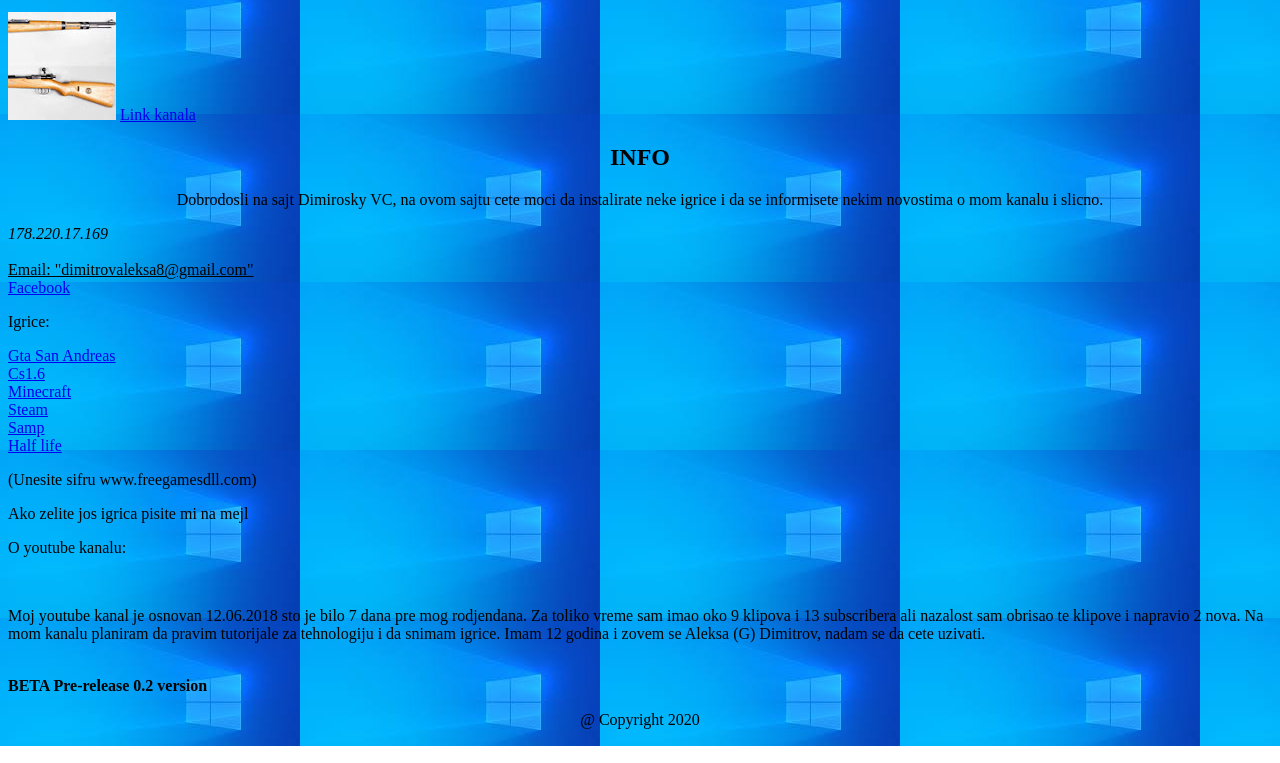
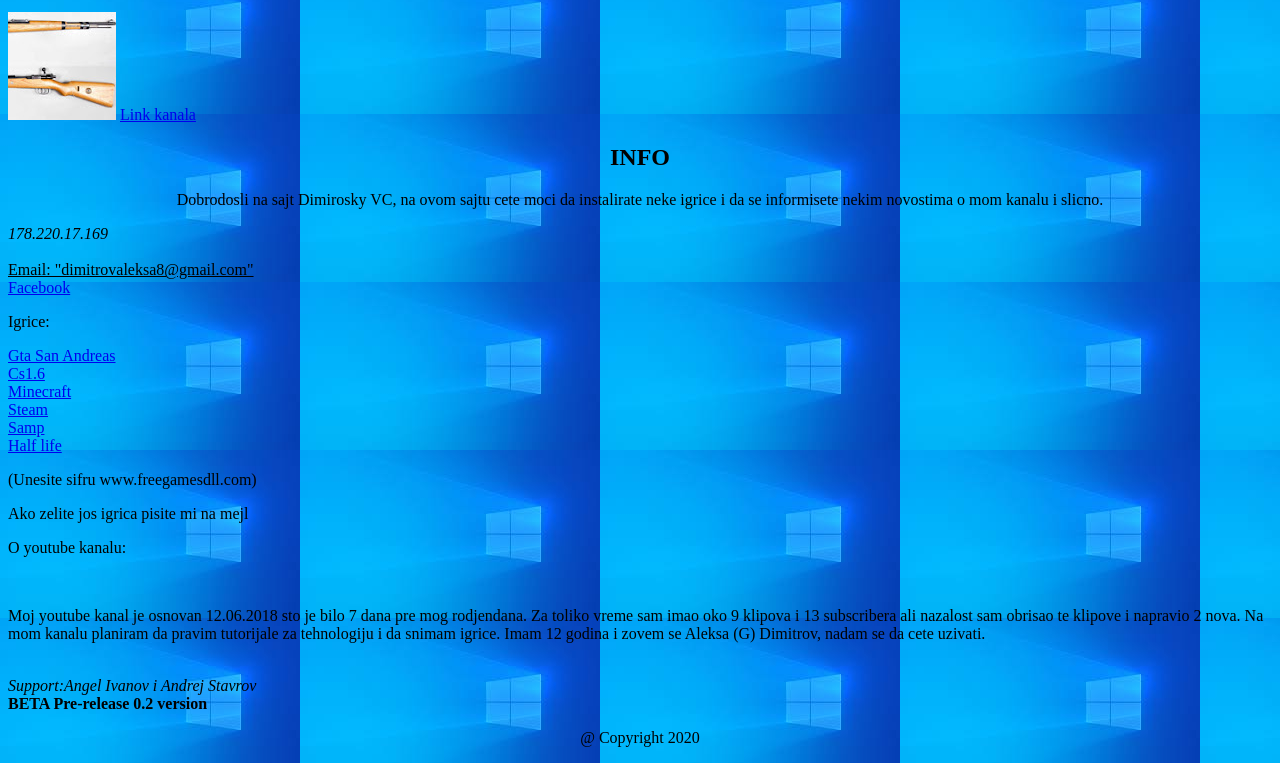
Before and after one commit to Akisfa/Dimirosky-VC, a plain HTML site: page index.html in a window 1280 px wide. Shown: the part 54-817 px from the top of the page. Drawn offline with Linux system fonts and the light colour scheme.

Commit message:
Add files via upload

```diff
--- a/index.html
+++ b/index.html
@@ -21,6 +21,7 @@
 <p>Ako zelite jos igrica pisite mi na mejl</p>
 <p>O youtube kanalu:</p> </br>
 <p>Moj youtube kanal je osnovan 12.06.2018 sto je bilo 7 dana pre mog rodjendana. Za toliko vreme sam imao oko 9 klipova i 13 subscribera ali nazalost sam obrisao te klipove i napravio 2 nova. Na mom kanalu planiram da pravim tutorijale za tehnologiju i da snimam igrice. Imam 12 godina i zovem se Aleksa (G) Dimitrov, nadam se da cete uzivati.</p> </br>
+<i>Support:Angel Ivanov i Andrej Stavrov</i> </br>
 <b>BETA Pre-release 0.2 version</b>
 <p align="center">@ Copyright 2020</p>
 
```
